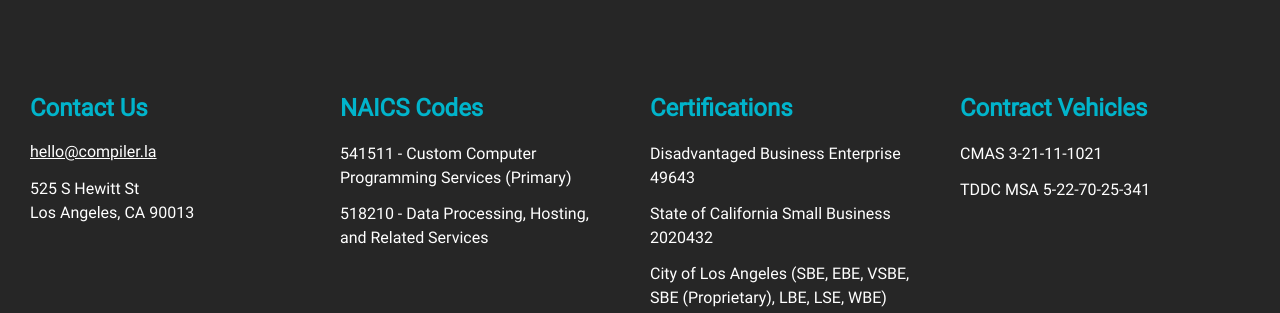
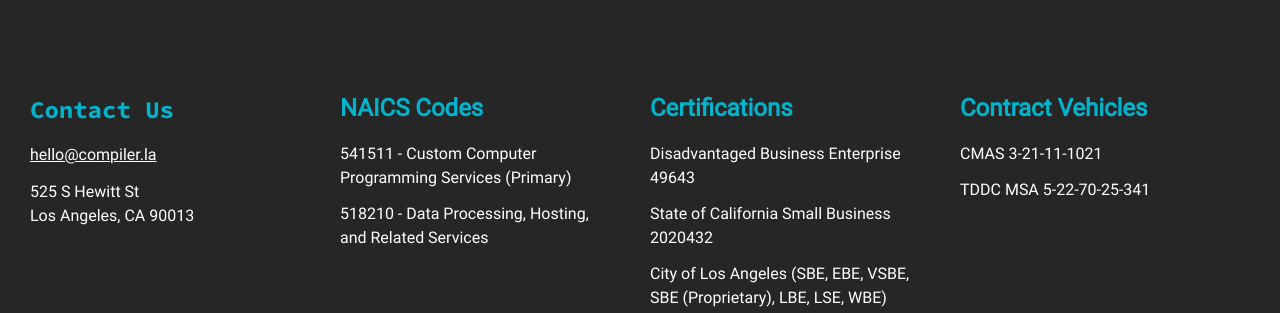
Before and after one commit to compilerla/compiler.la, a Jekyll site: the page built from index.html, in a window 1280 px wide. Shown: the part 410-723 px from the top of the page. Built offline with Jekyll 4.4.1, drawn with Linux system fonts in a browser that asks for light colours.

Commit message:
refactor: simplify the way font is set for footer headings

```diff
--- a/_includes/certs.html
+++ b/_includes/certs.html
@@ -1,6 +1,6 @@
 {% for cert in site.data.certs %}
 <div>
-    <h2 class="heading">{{ cert.name }}</h2>
+    <h2 class="san-serif heading">{{ cert.name }}</h2>
     <ul class="no-bullets">
         {% for value in cert.values %}
         <li>{{ value }}</li>
--- a/styles/base.css
+++ b/styles/base.css
@@ -137,7 +137,6 @@ footer .row {
 }
 
 footer .heading {
-    font-family: 'Roboto', Arial, Helvetica, sans-serif;
     font-size: 1.5rem;
     color: var(--teal)
 }
```
